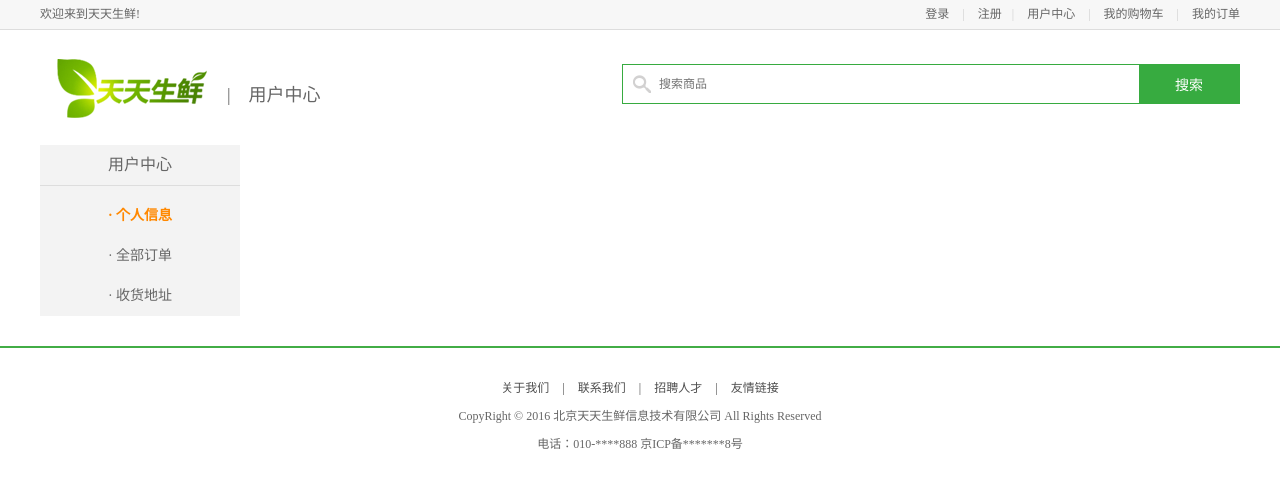
After one commit to yuzelong620/dailyfresh, a Django app: template templates/base_user_center.html in a window 1280 px wide. The commit adds this page. Shown: the top 488 px of the page. Run offline with Django 3.2, Linux system fonts and the light colour scheme; the template is opened without the code that fills it, so the values that code supplies are empty; parts of the project's set-up code (start-up, migrations or seed data) failed here and were passed over.

Commit message:
2020.1.18

```diff
--- a/templates/base.html
+++ b/templates/base.html
@@ -1,3 +1,4 @@
+{# 首页 注册 登录父模板 #}
 <!DOCTYPE html PUBLIC "-//W3C//DTD XHTML 1.0 Transitional//EN" "http://www.w3.org/TR/xhtml1/DTD/xhtml1-transitional.dtd">
 <html xmlns="http://www.w3.org/1999/xhtml" xml:lang="en">
 {% load staticfiles %}
--- /dev/null
+++ b/templates/base_no_cart.html
@@ -0,0 +1,14 @@
+{# 购物车 提交订单 用户中心可继承 #}
+{% extends 'base.html' %}
+{% load staticfiles %}
+{# 网页顶部搜索块 #}
+{% block search_bar %}
+    <div class="search_bar clearfix">
+		<a href="index.html" class="logo fl"><img src="{% static 'images/logo.png' %}"></a>
+		<div class="sub_page_name fl">|&nbsp;&nbsp;&nbsp;&nbsp;{% block page_title %}{% endblock page_title %}</div>
+		<div class="search_con fr">
+			<input type="text" class="input_text fl" name="" placeholder="搜索商品">
+			<input type="button" class="input_btn fr" name="" value="搜索">
+		</div>
+	</div>
+{% endblock search_bar %}
--- /dev/null
+++ b/templates/base_user_center.html
@@ -0,0 +1,16 @@
+{% extends 'base_no_cart.html' %}
+{% block title %}天天生鲜-用户中心{% endblock title %}
+{% block page_title %}用户中心{% endblock page_title %}
+{% block body %}
+    <div class="main_con clearfix">
+        <div class="left_menu_con clearfix">
+			<h3>用户中心</h3>
+			<ul>
+				<li><a href="user_center_info.html" class="active">· 个人信息</a></li>
+				<li><a href="user_center_order.html">· 全部订单</a></li>
+				<li><a href="user_center_site.html">· 收货地址</a></li>
+			</ul>
+		</div>
+        {% block right_content %}{% endblock right_content %}
+    </div>
+{% endblock body %}
```
